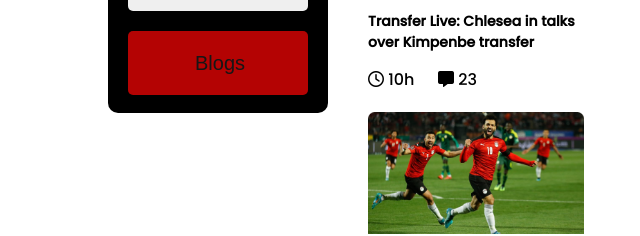
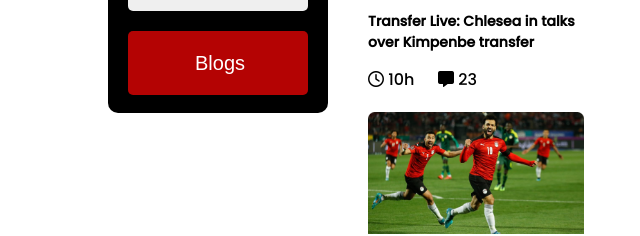
Before and after one commit to Sajia09/Assignment2, a plain HTML site: page index.html in a window 1280 px wide. Shown: the part 732-968 px from the top of the page, 0-640 px from the left. Drawn offline with Linux system fonts and the light colour scheme.

Commit message:
1 problem resolved

```diff
--- a/index.html
+++ b/index.html
@@ -33,7 +33,7 @@
             <div class="multi-button">
                 <div class="button-container"><button class="button2"><a href="#">Upcomming Matches</a></button></div>
                 <div class="button-container"><button class="button2"><a href="#">All Groups</a></button></div>
-                <div class="button-container"><button class="button2 " id="colored-button"><a href="#">Blogs</a></button></div>
+                <div class="button-container"><button class="button2 " id="colored-button">Blogs</button></div>
             </div>
             <div class="blogs">
                 <div class="blog">
--- a/styles/style.css
+++ b/styles/style.css
@@ -122,6 +122,8 @@ font-size: 14px;
 #colored-button{
     background: #c70404e7;
     color: #FFFFFF;
+    font-weight: 500;
+    font-size: 20px;
 }
 .button3{
     font-weight: 600;
```
